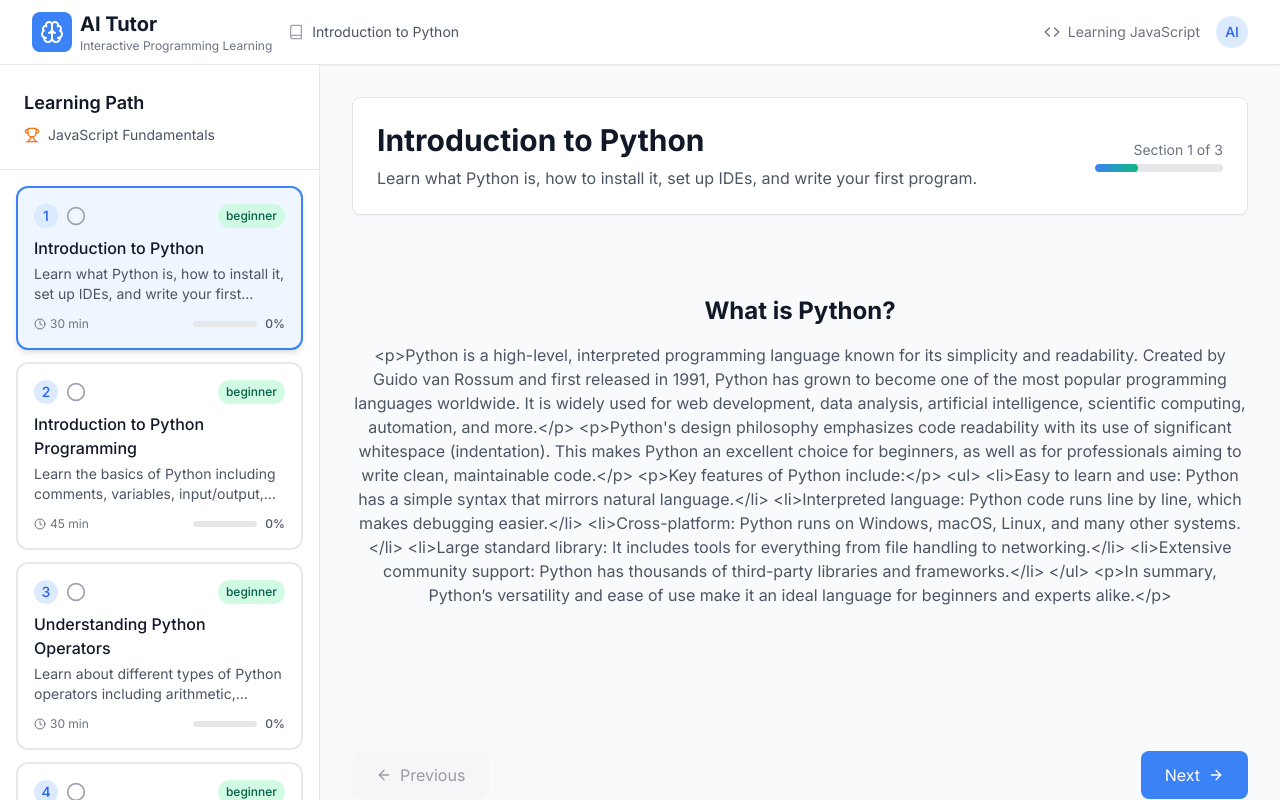
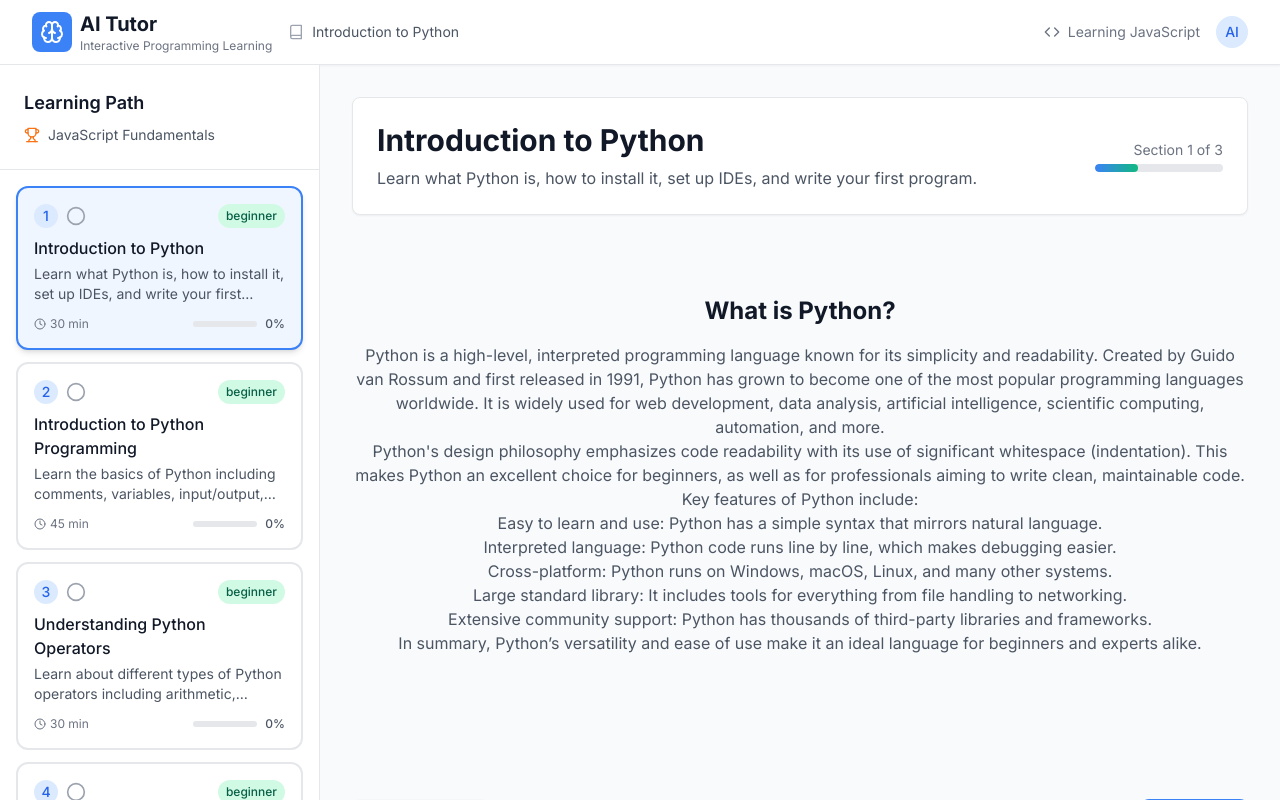
Before and after one commit to Nanidevareddy/Tracker-1, a React (Vite) app: page / in a window 1280 px wide. Shown: the top 800 px of the page. Built offline with nearby package versions, Linux system fonts and the light colour scheme.

Commit message:
Update App.tsx

```diff
--- a/src/App.tsx
+++ b/src/App.tsx
@@ -112,7 +112,7 @@ function App() {
                 <h2 className="text-2xl font-bold text-gray-900 mb-4">
                   {currentSection.title}
                 </h2>
-                <p className="text-gray-600 mb-8">{currentSection.text}</p>
+                <div   className="text-gray-600 mb-8"   dangerouslySetInnerHTML={{ __html: currentSection.text }} />
               </div>
 
               <div className="flex items-center justify-between pt-8">
```
